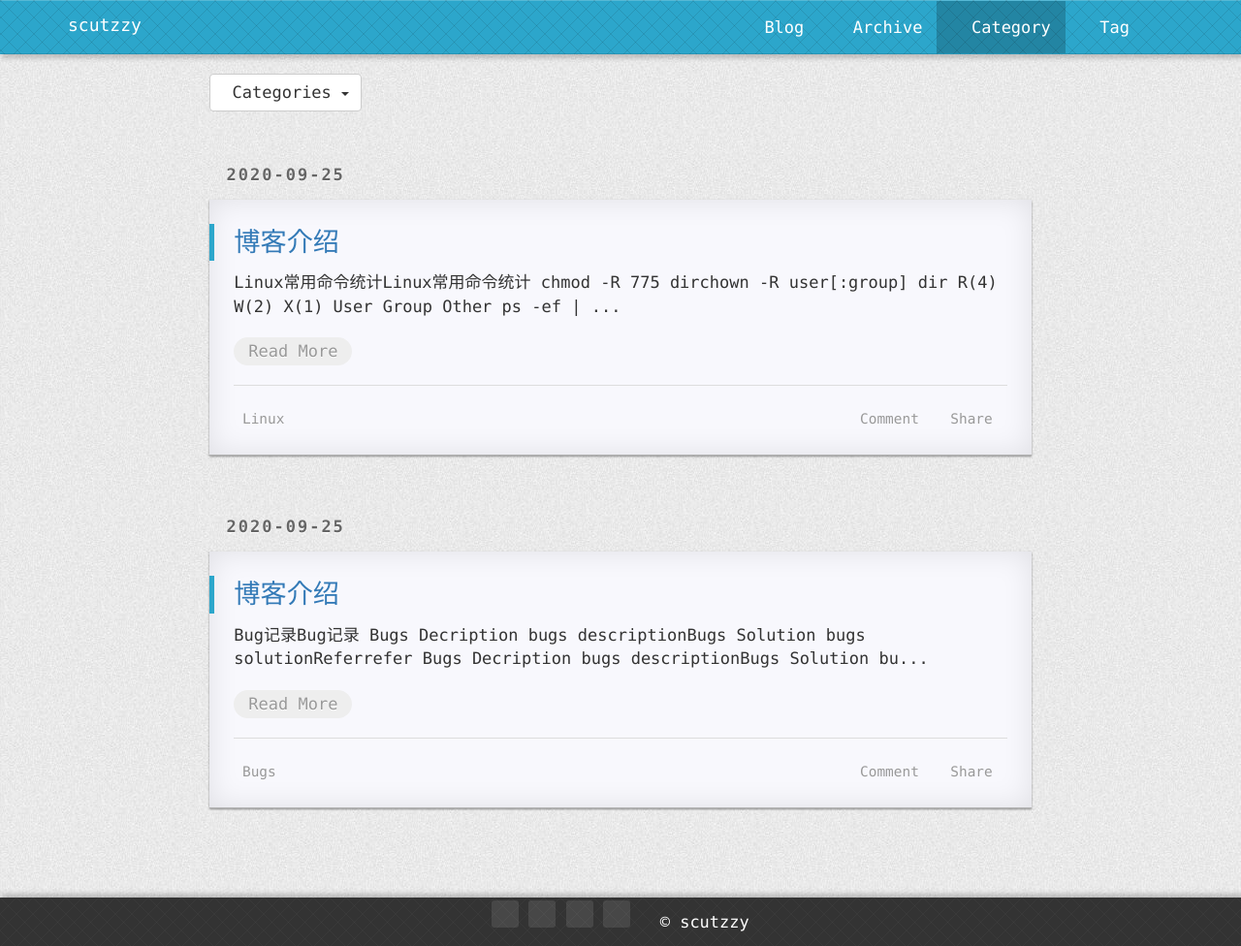
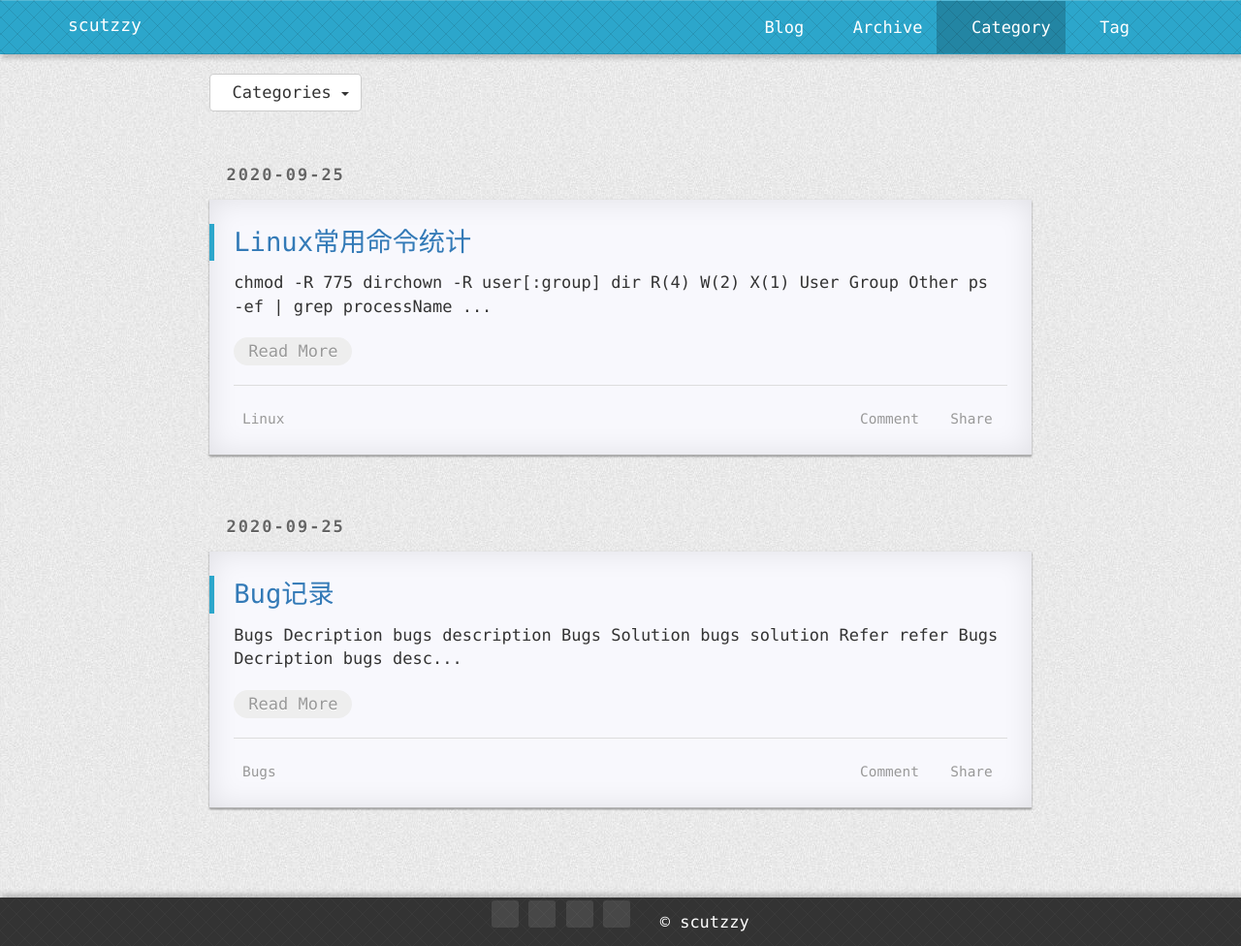
Before and after one commit to scutzzy/scutzzy.github.io, a Jekyll site: the page built from pages/2category.html, in a window 1280 px wide. Shown: the whole page at 97% size. Built offline with Jekyll 4.4.1, drawn with Linux system fonts in a browser that asks for light colours; nearby versions of some CDN libraries; comment, search, counter and statistics services are not loaded; a style sheet for code colours, icons or effects is not loaded.

Commit message:
init_0.3

```diff
--- a/_posts/2020-09-25-bug-record.md
+++ b/_posts/2020-09-25-bug-record.md
@@ -1,5 +1,5 @@
 ---
-title: 博客介绍
+title: Bug记录
 tags: Bugs
 categories: Bugs
 ---
@@ -8,12 +8,12 @@ categories: Bugs
 {:toc}
 
 
-## Bug记录
-
 + Bugs Decription
   > *bugs description*
+
   Bugs Solution
   > *bugs solution*
+
   Refer
   > *refer*
 
@@ -21,7 +21,9 @@ categories: Bugs
 
 + Bugs Decription
   > *bugs description*
+
   Bugs Solution
   > *bugs solution*
+
   Refer
   > *refer*
--- a/_posts/2020-09-25-linux-command.md
+++ b/_posts/2020-09-25-linux-command.md
@@ -1,5 +1,5 @@
 ---
-title: 博客介绍
+title: Linux常用命令统计
 tags: Linux
 categories: Linux
 ---
@@ -7,7 +7,6 @@ categories: Linux
 * TOC
 {:toc}
 
-## Linux常用命令统计
 
 + > chmod -R 775 *dir*
   > chown -R user[:group] *dir*
```
